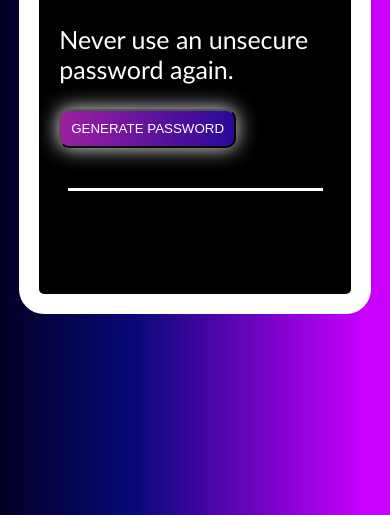
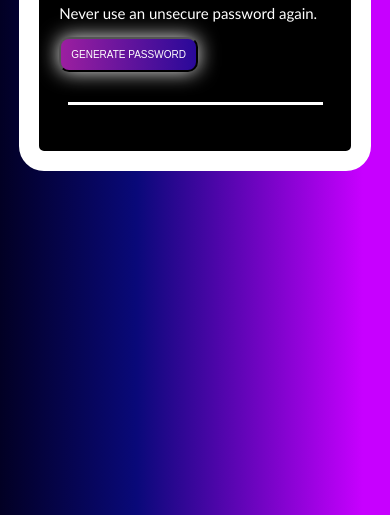
Before and after one commit to LeanTrey/Password-Generator, a plain HTML site: page index.html in a window 390 px wide. Shown: the part 329-844 px from the top of the page. Drawn offline with Linux system fonts and the light colour scheme.

Commit message:
fitted to mobile again

```diff
--- a/index.css
+++ b/index.css
@@ -33,6 +33,7 @@ body {
     text-shadow: 1px 1px white;
 }
 #smaller {
+    margin-top: -20px;
     font-size: 25px;
 }
 .gen-pass {
@@ -68,7 +69,7 @@ body {
         font-size: 20px;
     }
     .pass-el {
-        font-size: 26px
+        font-size: 20px
     }
     #divider {
         width: 255px
@@ -76,4 +77,14 @@ body {
     .gen-pass:hover {
         transform: scale(1);
     }
+    #smaller {
+        font-size: 15px;
+    }
+    .gen-pass {
+        font-size: 10px;
+        margin-bottom: -10px;
+    }
+    .pass-el {
+        margin-top: -30px;
+    }
 }
```
